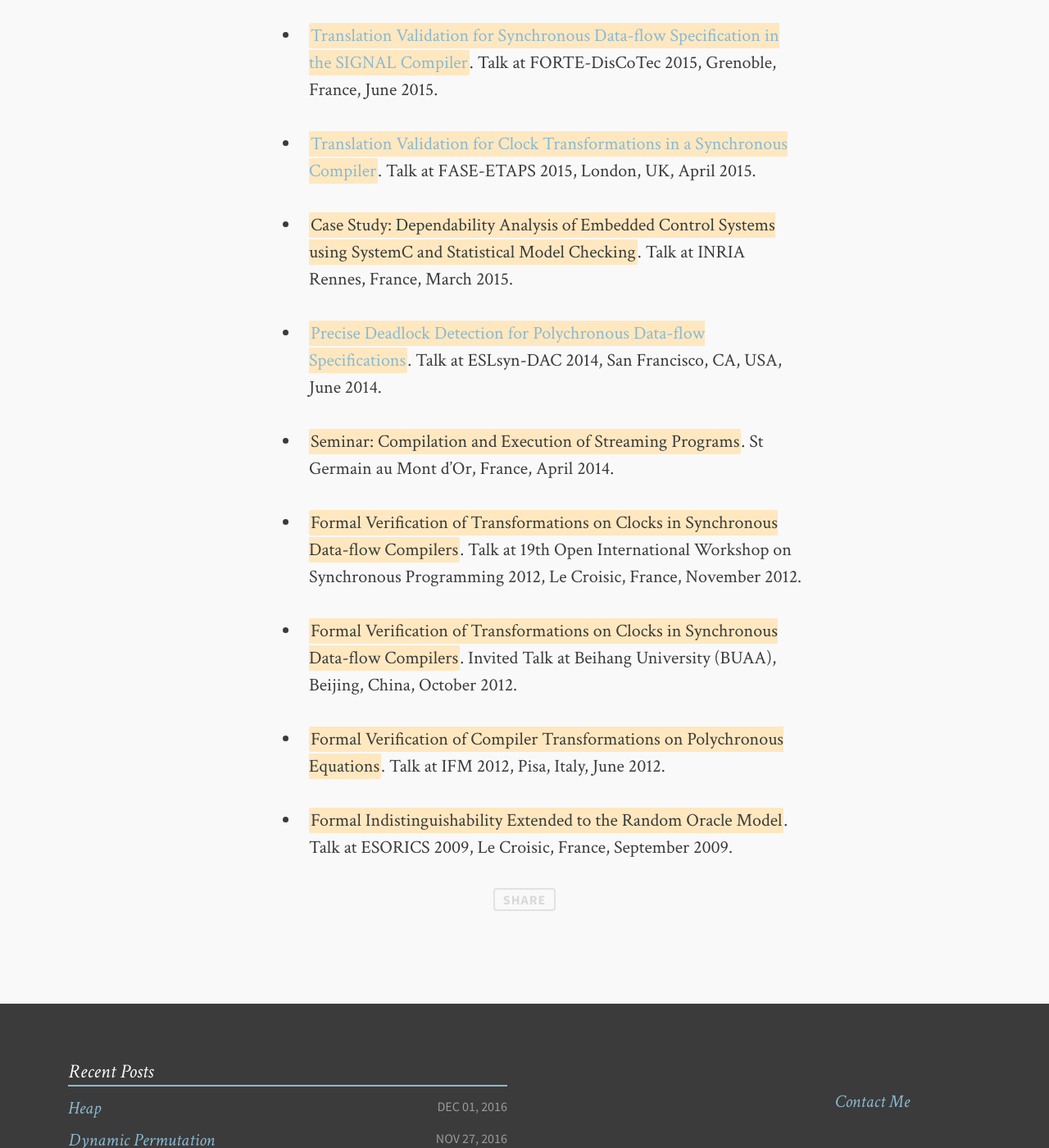
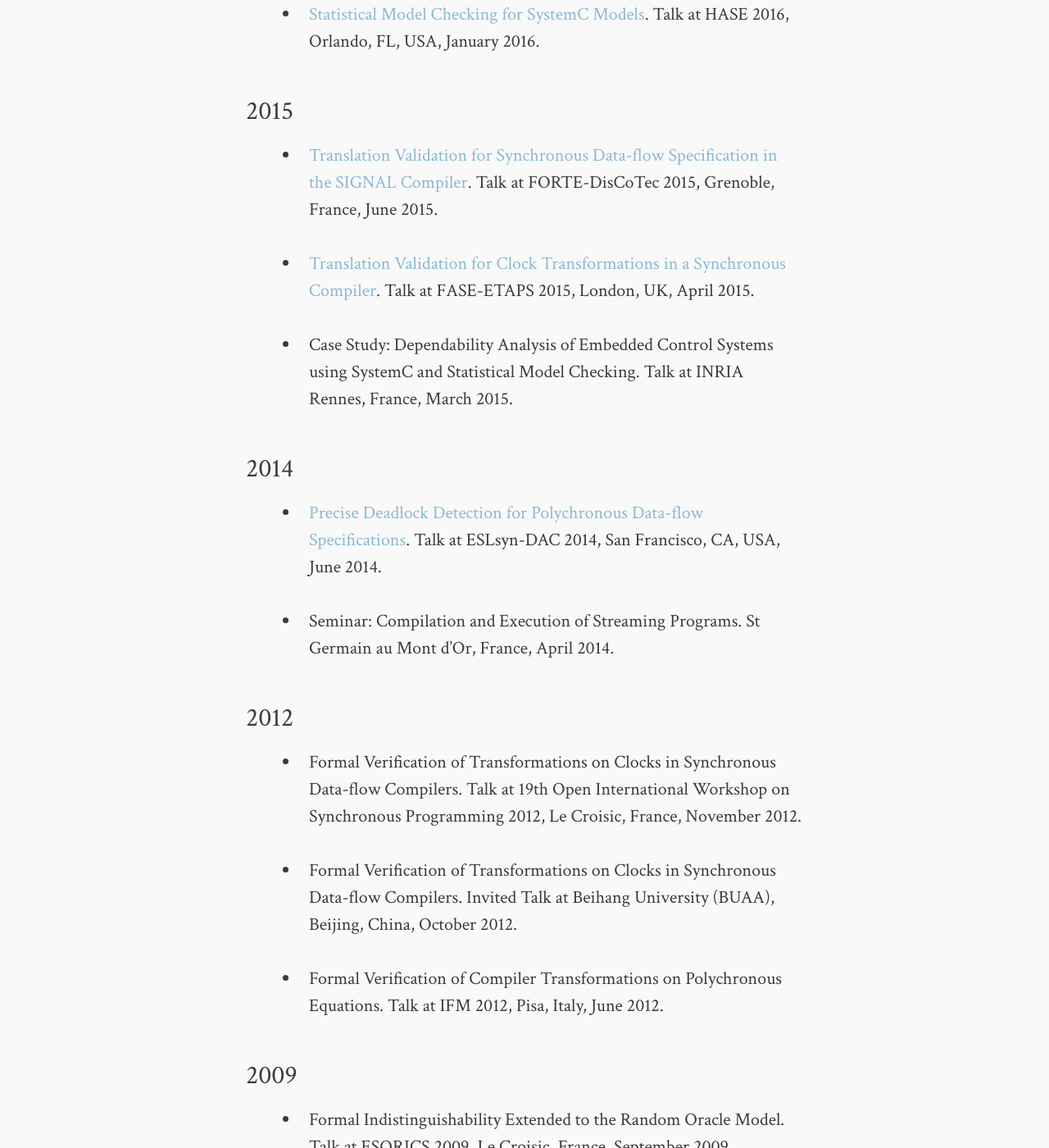
Before and after one commit to channgo2203/channgo2203.github.io, a Jekyll site: the page built from talks.md, in a window 1280 px wide and 1400 px high, scrolled down 917 px. Shown: the whole window at 82% size. Built offline with Jekyll 4.4.1, drawn with Linux system fonts in a browser that asks for light colours; comment, search, counter and statistics services are not loaded; some of the changed text lies outside the part shown.

Commit message:
update all

```diff
--- a/_config.yml
+++ b/_config.yml
@@ -28,8 +28,6 @@
 # Links to include in top navigation
 # For external links add external: true
 links:
-  - title: About
-    url: /about
   - title: Publications
     url: /pubs
   - title: Talks
@@ -39,6 +37,8 @@
   - title: Github
     url: https://github.com/channgo2203
     external: true
+  - title: About
+    url: /about
 
 # http://en.wikipedia.org/wiki/List_of_tz_database_time_zones
 timezone:    America/New_York
--- a/talks.md
+++ b/talks.md
@@ -7,25 +7,30 @@
   feature: typewriter.jpg
 ---
 
-- _PSCV: A Runtime Verification Tool for Probabilistic SystemC Models_. Talk at CAV 2016, Toronto, Ontario, Canada, July 2016.
+### 2016
+- PSCV: A Runtime Verification Tool for Probabilistic SystemC Models. Talk at CAV 2016, Toronto, Ontario, Canada, July 2016.
 
-- _[Statistical Model Checking for SystemC Models](http://channgo2203.github.io/pdfs/hase16_slides.pdf)_. Talk at HASE 2016, Orlando, FL, USA, January 2016.
+- [Statistical Model Checking for SystemC Models](http://channgo2203.github.io/pdfs/hase16_slides.pdf). Talk at HASE 2016, Orlando, FL, USA, January 2016.
 
-- _[Translation Validation for Synchronous Data-flow Specification in the SIGNAL Compiler](http://channgo2203.github.io/pdfs/forte15_slides.pdf)_. Talk at FORTE-DisCoTec 2015, Grenoble, France, June 2015.
+### 2015
+- [Translation Validation for Synchronous Data-flow Specification in the SIGNAL Compiler](http://channgo2203.github.io/pdfs/forte15_slides.pdf). Talk at FORTE-DisCoTec 2015, Grenoble, France, June 2015.
 
-- _[Translation Validation for Clock Transformations in a Synchronous Compiler](http://channgo2203.github.io/pdfs/fase15_slides.pdf)_. Talk at FASE-ETAPS 2015, London, UK, April 2015.
+- [Translation Validation for Clock Transformations in a Synchronous Compiler](http://channgo2203.github.io/pdfs/fase15_slides.pdf). Talk at FASE-ETAPS 2015, London, UK, April 2015.
 
-- _Case Study: Dependability Analysis of Embedded Control Systems using SystemC and Statistical Model Checking_. Talk at INRIA Rennes, France, March 2015.
+- Case Study: Dependability Analysis of Embedded Control Systems using SystemC and Statistical Model Checking. Talk at INRIA Rennes, France, March 2015.
 
-- _[Precise Deadlock Detection for Polychronous Data-flow Specifications](http://channgo2203.github.io/pdfs/dac14_slides.pdf)_. Talk at ESLsyn-DAC 2014, San Francisco, CA, USA, June 2014.
+### 2014
+- [Precise Deadlock Detection for Polychronous Data-flow Specifications](http://channgo2203.github.io/pdfs/dac14_slides.pdf). Talk at ESLsyn-DAC 2014, San Francisco, CA, USA, June 2014.
 
-- _Seminar: Compilation and Execution of Streaming Programs_. St Germain au Mont d'Or, France, April 2014.
+- Seminar: Compilation and Execution of Streaming Programs. St Germain au Mont d'Or, France, April 2014.
 
-- _Formal Verification of Transformations on Clocks in Synchronous Data-flow Compilers_. Talk at 19th Open International Workshop on
+### 2012
+- Formal Verification of Transformations on Clocks in Synchronous Data-flow Compilers. Talk at 19th Open International Workshop on
 Synchronous Programming 2012, Le Croisic, France, November 2012.
 
-- _Formal Verification of Transformations on Clocks in Synchronous Data-flow Compilers_. Invited Talk at Beihang University (BUAA), Beijing, China, October 2012.
+- Formal Verification of Transformations on Clocks in Synchronous Data-flow Compilers. Invited Talk at Beihang University (BUAA), Beijing, China, October 2012.
 
-- _Formal Verification of Compiler Transformations on Polychronous Equations_. Talk at IFM 2012, Pisa, Italy, June 2012.
+- Formal Verification of Compiler Transformations on Polychronous Equations. Talk at IFM 2012, Pisa, Italy, June 2012.
 
-- _Formal Indistinguishability Extended to the Random Oracle Model_. Talk at ESORICS 2009, Le Croisic, France, September 2009.
+### 2009
+- Formal Indistinguishability Extended to the Random Oracle Model. Talk at ESORICS 2009, Le Croisic, France, September 2009.
```
Also changed, not shown: pubs.md (+1 -1 lines).
